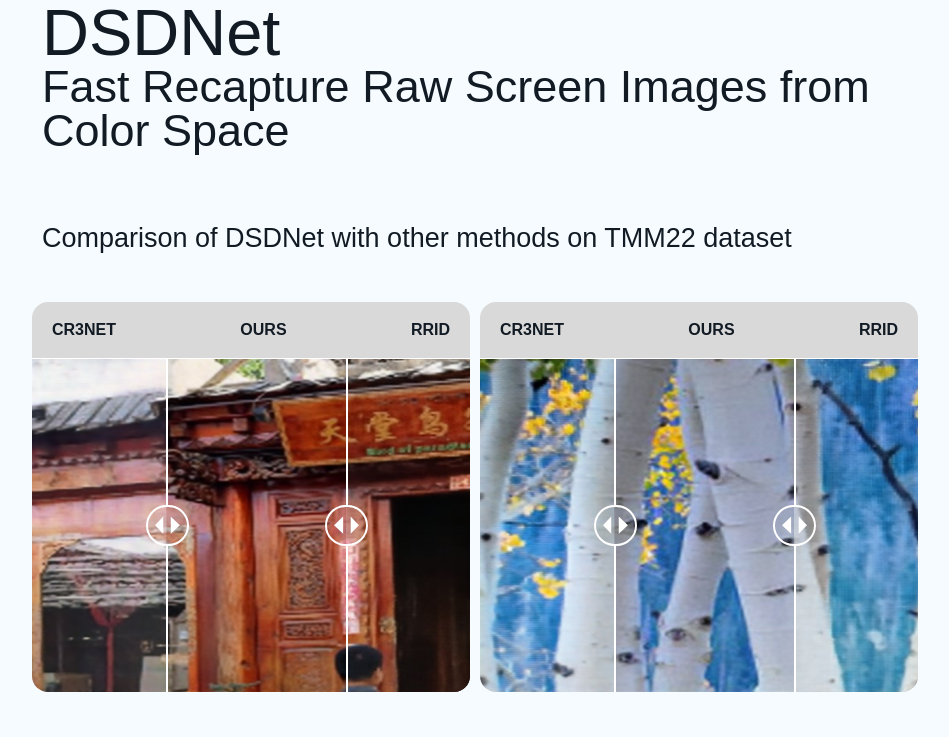
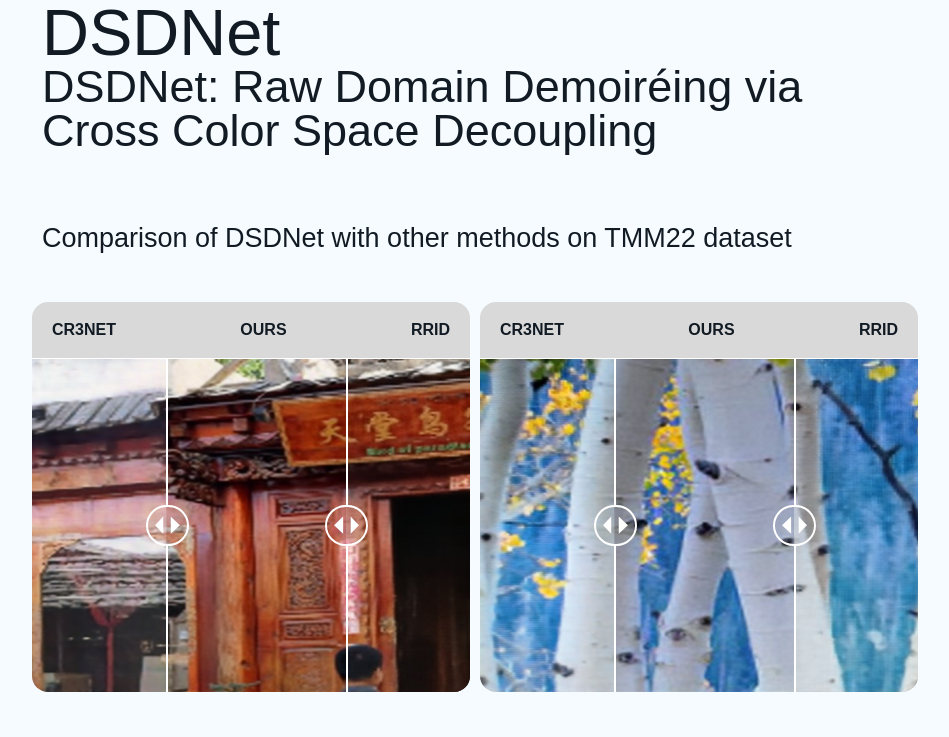
Before and after one commit to user-name123-bit/DSDNet, a plain HTML site: page index.html in a window 1280 px wide. Shown: the top 737 px of the page, without its empty margins (170-1119 px from the left). Drawn offline with Linux system fonts and the light colour scheme; a web font is replaced by a local one.

Commit message:
Update index.html

```diff
--- a/index.html
+++ b/index.html
@@ -75,7 +75,7 @@
 
                     <h1>DSDNet</h1>
 
-                    <h2>Fast Recapture Raw Screen Images from Color Space</h2>
+                    <h2>DSDNet: Raw Domain Demoiréing via Cross Color Space Decoupling</h2>
                   </div>
                 </div>
               </div>
```
